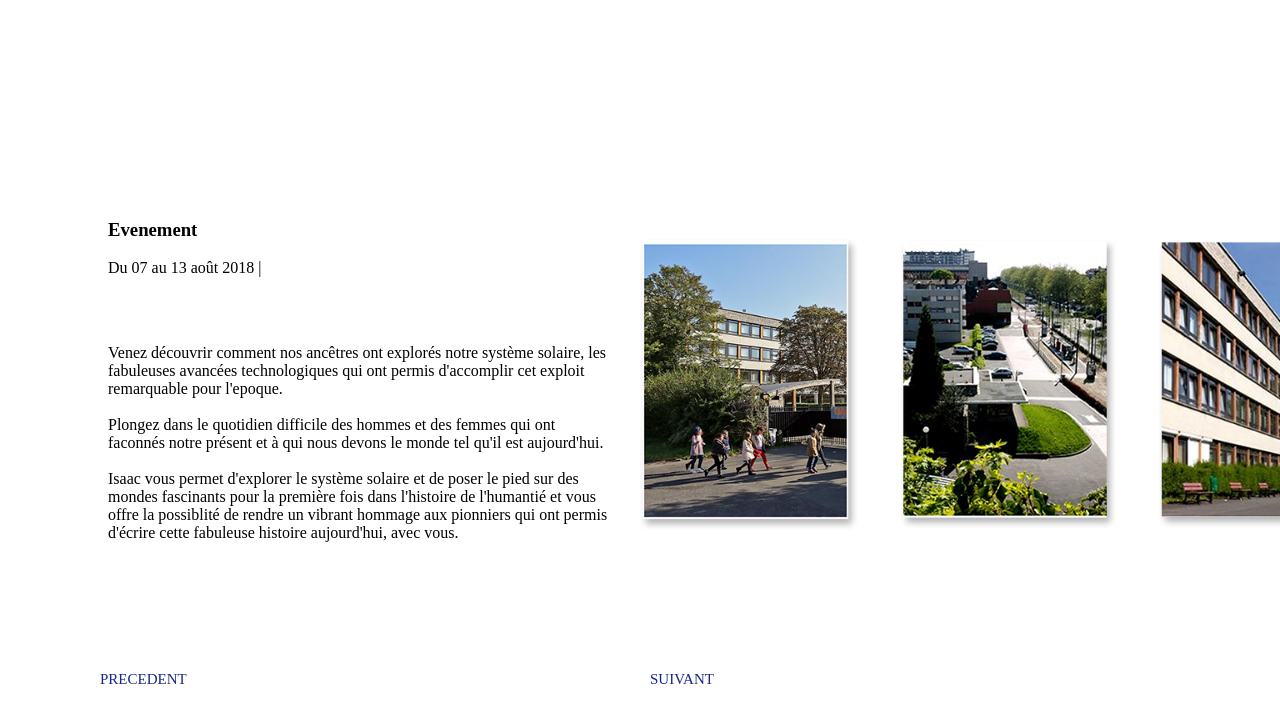
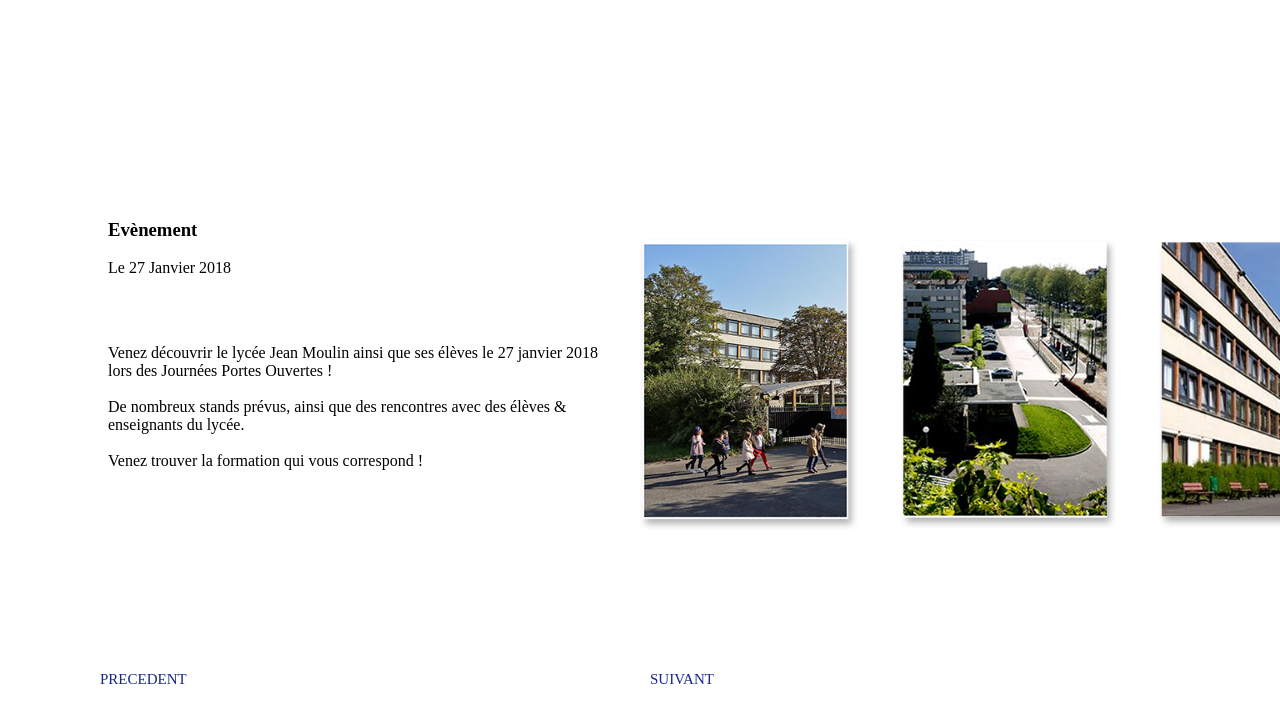
Before and after one commit to aerow59/LJM, a PHP site: page /evenements.php in a window 1280 px wide. Shown: the top 723 px of the page. Run offline with PHP 8.4, Linux system fonts and the light colour scheme.

Commit message:
Update evenements.php

```diff
--- a/evenements.php
+++ b/evenements.php
@@ -1,9 +1,11 @@
 <link rel="stylesheet" href="css/Evenements.css">
 <div class="textexpo">
-    <h3>Evenement</span></h3>
-    <p>Du 07 au 13 août 2018 | </p>
+    <h3>Evènement</span></h3>
+    <p>Le 27 Janvier 2018 </p>
     <h2><br></h2>
-    <p>Venez découvrir comment nos ancêtres ont explorés notre système solaire, les fabuleuses avancées technologiques qui ont permis  d'accomplir cet exploit remarquable pour l'epoque.<br><br>Plongez dans le quotidien difficile des hommes et des femmes qui ont faconnés notre présent et à qui nous devons le monde tel qu'il est aujourd'hui.<br><br>Isaac vous permet d'explorer le système solaire et de poser le pied sur des mondes fascinants pour la première fois dans l'histoire de l'humantié et vous offre la possiblité de rendre un vibrant hommage aux pionniers qui ont permis d'écrire cette fabuleuse histoire aujourd'hui, avec vous.
+    <p>Venez découvrir le lycée Jean Moulin ainsi que ses élèves le 27 janvier 2018 lors des Journées Portes Ouvertes ! <br><br>
+	   De nombreux stands prévus, ainsi que des rencontres avec des élèves & enseignants du lycée. <br><br>
+	   Venez trouver la formation qui vous correspond !
     </p>
 </div>
 <div class="PRECEDENT">PRECEDENT</div>
```
